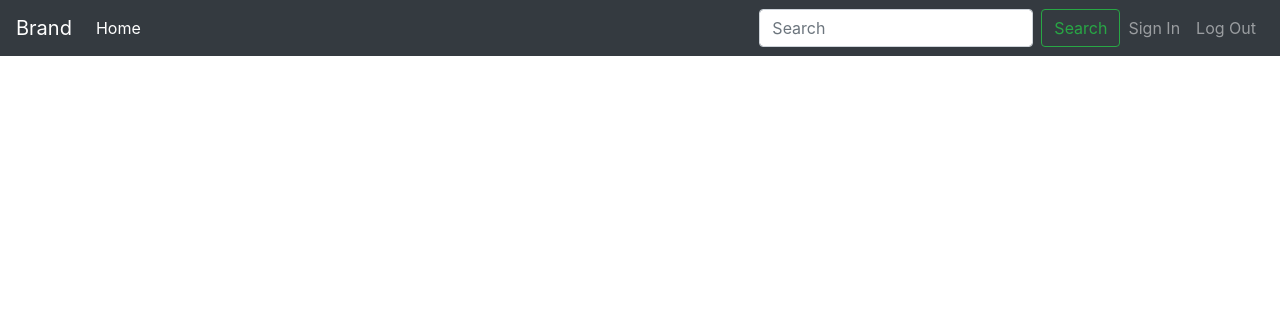
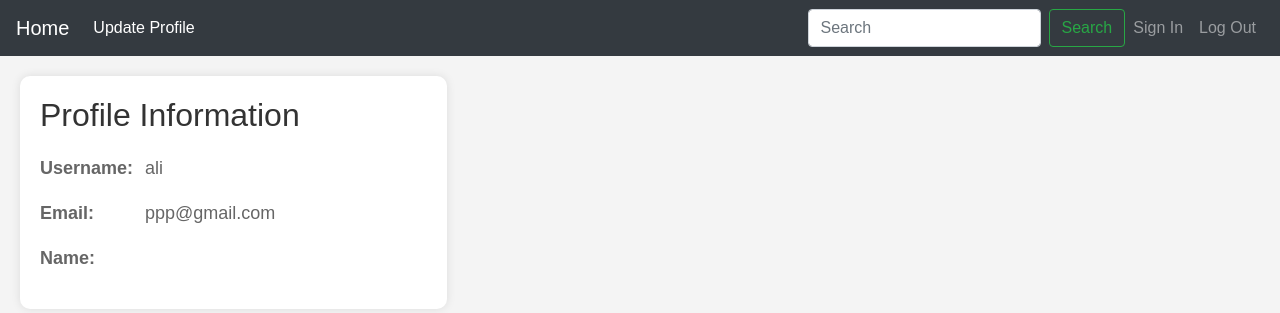
Before and after one commit to parsa04k/ClinicSystem, a Django app: page /web/home in a window 1280 px wide. Shown: the top 313 px of the page. Run offline with Django 5.2, Linux system fonts and the light colour scheme; a user stored in the database is signed in; some libraries are stand-ins or nearby versions.

Commit message:
update user created

```diff
--- a/web/forms.py
+++ b/web/forms.py
@@ -20,3 +20,8 @@ class EmployeeRegister(forms.ModelForm):
     class Meta:
         model = Employee
         fields = ['clinicID']
+
+class Update(forms.ModelForm):
+    class Meta:
+        model = User
+        fields = ['first_name','email']
--- /dev/null
+++ b/web/templates/base.html
@@ -0,0 +1,46 @@
+<!DOCTYPE html>
+<html>
+
+<head>
+    <title>Dark Themed Navbar</title>
+    <link rel="stylesheet" href="https://stackpath.bootstrapcdn.com/bootstrap/4.3.1/css/bootstrap.min.css">
+</head>
+<body>
+    <nav class="navbar navbar-expand-lg navbar-dark bg-dark">
+        <a class="navbar-brand" href="{% url 'home' %}">Home</a>
+        <button class="navbar-toggler" type="button" data-toggle="collapse" data-target="#navbarNav" aria-controls="navbarNav" aria-expanded="false" aria-label="Toggle navigation">
+            <span class="navbar-toggler-icon"></span>
+        </button>
+        <div class="collapse navbar-collapse" id="navbarNav">
+            <ul class="navbar-nav mr-auto">
+                <li class="nav-item active">
+                    <a class="nav-link" href="{% url 'update_user' %}">Update Profile</a>
+                </li>
+            </ul>
+            <form class="form-inline">
+                <input class="form-control mr-sm-2" type="search" placeholder="Search" aria-label="Search">
+                <button class="btn btn-outline-success my-2 my-sm-0" type="submit">Search</button>
+            </form>
+            <ul class="navbar-nav">
+
+                <li class="nav-item">
+                    <a class="nav-link" href="#">Sign In</a>
+                </li>
+
+                <li class="nav-item">
+                    <a class="nav-link" href="{% url 'logout' %}">Log Out</a>
+                </li>
+            </ul>
+        </div>
+    </nav>
+    <script src="https://code.jquery.com/jquery-3.3.1.slim.min.js"></script>
+    <script src="https://stackpath.bootstrapcdn.com/bootstrap/4.3.1/js/bootstrap.min.js"></script>
+</body>
+
+<body>
+
+    {% block content %}
+
+    {% endblock content %}
+</body>
+</html>
--- a/web/templates/home.html
+++ b/web/templates/home.html
@@ -1,43 +1,57 @@
-<!DOCTYPE html>
-<html>
+{% extends 'base.html' %}
 
+{% block content %}
 <head>
-    <title>Dark Themed Navbar</title>
-    <link rel="stylesheet" href="https://stackpath.bootstrapcdn.com/bootstrap/4.3.1/css/bootstrap.min.css">
+    <style>
+        body {
+            font-family: Arial, sans-serif;
+            margin: 0;
+            padding: 0;
+            background-color: #f4f4f4;
+        }
+
+        .profile-info {
+            width: 33.33%;  /* Adjusted to take up one third of the screen */
+            float: left;  /* Floats the box to the left side of the screen */
+            padding: 20px;
+            box-sizing: border-box;
+            background-color: #fff;  /* Adds a white background to the box */
+            margin: 20px;
+            border-radius: 10px;  /* Rounds the corners of the box */
+            box-shadow: 0px 0px 10px rgba(0, 0, 0, 0.1);  /* Adds a subtle shadow to the box */
+        }
+
+        .profile-info h2 {
+            color: #333;
+            margin-bottom: 20px;
+        }
+
+        .profile-info p {
+            color: #666;
+            line-height: 1.6;
+            font-size: 18px;
+        }
+
+        .profile-info .label {
+            font-weight: bold;
+            display: inline-block;
+            width: 100px;
+        }
+    </style>
 </head>
 <body>
-    <nav class="navbar navbar-expand-lg navbar-dark bg-dark">
-        <a class="navbar-brand" href="#">Brand</a>
-        <button class="navbar-toggler" type="button" data-toggle="collapse" data-target="#navbarNav" aria-controls="navbarNav" aria-expanded="false" aria-label="Toggle navigation">
-            <span class="navbar-toggler-icon"></span>
-        </button>
-        <div class="collapse navbar-collapse" id="navbarNav">
-            <ul class="navbar-nav mr-auto">
-                <li class="nav-item active">
-                    <a class="nav-link" href="#">Home</a>
-                </li>
-            </ul>
-            <form class="form-inline">
-                <input class="form-control mr-sm-2" type="search" placeholder="Search" aria-label="Search">
-                <button class="btn btn-outline-success my-2 my-sm-0" type="submit">Search</button>
-            </form>
-            <ul class="navbar-nav">
+    <div class="profile-info">
+        <h2>Profile Information</h2>
+        <p><span class="label">Username:</span> {{ user.username }}</p>
+        <p><span class="label">Email:</span> {{ user.email }}</p>
+        <p><span class="label">Name:</span> {{ user.first_name }}</p>
+    </div>
+</body>
+<div>
+    {% for message in messages %}
+                    <p id="messages">{{message}}</p>
+    {% endfor %}
 
-                <li class="nav-item">
-                    <a class="nav-link" href="#">Sign In</a>
-                </li>
-
-                <li class="nav-item">
-                    <a class="nav-link" href="{% url 'logout' %}">Log Out</a>
-                </li>
-            </ul>
-        </div>
-    </nav>
-    <script src="https://code.jquery.com/jquery-3.3.1.slim.min.js"></script>
-    <script src="https://stackpath.bootstrapcdn.com/bootstrap/4.3.1/js/bootstrap.min.js"></script>
-</body>
-
-<body>
     {% if is_employee %}
      //employee page
     {% endif %}
@@ -45,5 +59,5 @@
     {% if is_patient %}
      //patient page
     {% endif %}
-</body>
-</html>
+</div>
+{% endblock %}
--- a/web/urls.py
+++ b/web/urls.py
@@ -8,4 +8,5 @@ urlpatterns = [
     path("home", views.home_page, name="home"),
     path("logout", views.logout_user, name="logout"),
     path("forgot_password", views.forgot_password, name="forgot_password"),
+    path("update_user", views.update_user, name='update_user')
 ]
--- a/web/views.py
+++ b/web/views.py
@@ -12,6 +12,8 @@ from .functions import *
 
 from django.contrib.auth import get_user_model
 from django.db.models import Q
+from django.contrib.auth.forms import PasswordChangeForm
+from django.contrib.auth import update_session_auth_hash
 
 @unauthenticated_user
 def patient_register_page(request):
@@ -99,3 +101,26 @@ def home_page(request):
         'is_patient': is_patient,
     }
     return render(request, 'home.html', context)
+
+@login_required
+def update_user(request):
+    if request.method == 'POST':
+        user_form = Update(request.POST, instance=request.user)
+        if 'old_password' in request.POST and request.POST['old_password']:
+            password_form = PasswordChangeForm(request.user, request.POST)
+            if password_form.is_valid():
+                user = password_form.save()
+                update_session_auth_hash(request, user)  # Important, to keep the user logged in
+        if user_form.is_valid():
+            user_form.save()
+            messages.success(request, 'Your profile has been updated.')
+            return redirect('home')
+        else:
+            messages.error(request, 'Please correct the error below.')
+    else:
+        user_form = Update(instance=request.user)
+        password_form = PasswordChangeForm(request.user)
+
+    return render(request, 'update_user.html', {
+        'user_form': user_form,
+        'password_form': password_form})
```
Also changed, not shown: web/templates/update_user.html (added, +16 -0 lines), db.sqlite3.
